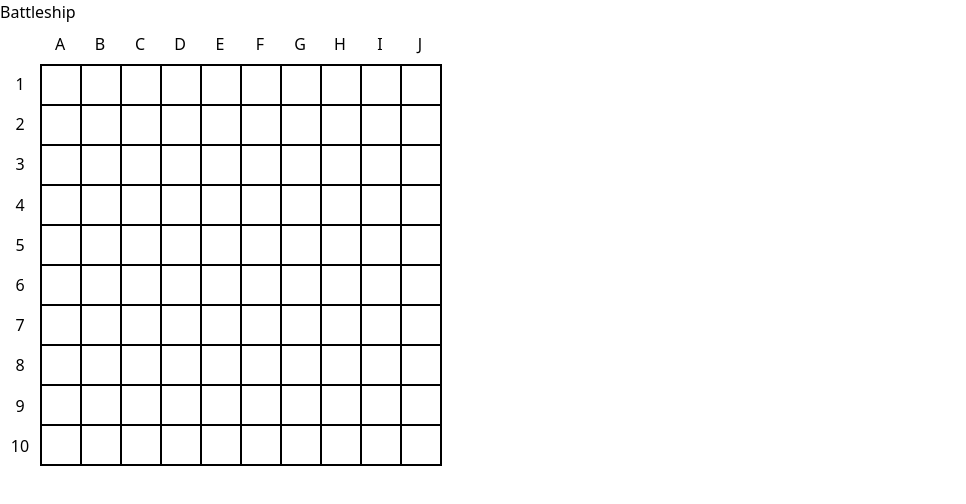
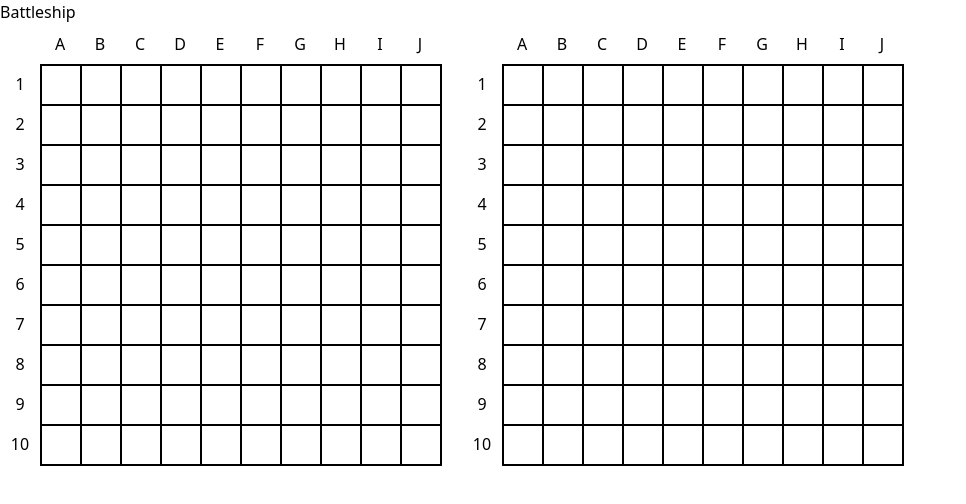
Before and after one commit to benamager/battleships, a React (Vite) app in the folder frontend/: page / in a window 1280 px wide. Shown: the top 504 px of the page, without its empty margins (0-966 px from the left). Built offline with nearby package versions, Linux system fonts and the light colour scheme.

Commit message:
Add game grid component

```diff
--- a/frontend/src/App.tsx
+++ b/frontend/src/App.tsx
@@ -1,42 +1,21 @@
 import "./app.scss";
+import GameGrid from "./components/GameGrid";
+import LabeledGameGrid from "./layouts/LabeledGameGrid";
 
 export default function App() {
-    const letters = ["A", "B", "C", "D", "E", "F", "G", "H", "I", "J"];
-    const numbers = Array.from({ length: 10 }, (_, i) => i + 1); // [1, 2, 3, ..., 10]
+    //placeholder 2d array with empty strings
+    const gridData = Array.from({ length: 10 }, () => Array.from({ length: 10 }, () => ""));
 
     return (
         <main>
             <h1>Battleship</h1>
-            <div className="game-grid-wrapper">
-                {/* Letter labels */}
-                <div className="game-grid__row">
-                    <div className="game-grid__cell game-grid__cell--hidden" />
-                    {letters.map((letter) => (
-                        <div key={letter} className="game-grid__cell game-grid__cell--hidden">
-                            {letter}
-                        </div>
-                    ))}
-                </div>
-                <div className="game-grid__alignment">
-                    {/* Number labels */}
-                    <div className="game-grid__column">
-                        {numbers.map((number) => (
-                            <div key={number} className="game-grid__cell game-grid__cell--hidden">
-                                {number}
-                            </div>
-                        ))}
-                    </div>
-                    {/* 2D array - game grid */}
-                    <div className="game-grid">
-                        {Array.from({ length: 10 }, (_, row) => (
-                            <div className="game-grid__row" key={row}>
-                                {Array.from({ length: 10 }, (_, column) => (
-                                    <div className="game-grid__cell" key={column} />
-                                ))}
-                            </div>
-                        ))}
-                    </div>
-                </div>
+            <div className="flex gap-5">
+                <LabeledGameGrid>
+                    <GameGrid gridData={gridData} />
+                </LabeledGameGrid>
+                <LabeledGameGrid>
+                    <GameGrid gridData={gridData} />
+                </LabeledGameGrid>
             </div>
         </main>
     );
--- a/frontend/src/app.scss
+++ b/frontend/src/app.scss
@@ -1,11 +1,43 @@
-/* Game grid (ocean) is a 2D array rendered as a 10x10 grid */
+
 $game-grid-width-height: 25rem;
 $game-grid-spacing: 0.05rem;
+$game-grid-cell-width-height: calc($game-grid-width-height / 10);
 
-.game-grid-wrapper {
-  width: calc($game-grid-width-height + $game-grid-spacing);
+/* Styles for the labels of letters and numbers around the game grid component */
+.game-grid-labels {
+  max-width: fit-content;
+  display: grid;
+  grid-template-columns: 2;
+  grid-template-rows: 2;
+  justify-content: flex-start;
+  user-select: none;
+
+  &__numbers {
+    display: flex;
+    flex-direction: column;
+    grid-row-start: 2;
+    grid-row-end: 2;
+  }
+
+  &__letters {
+    display: flex;
+    grid-column-start: 2;
+    grid-column-end: 2;
+  }
+
+  // Labels itself
+  &__label {
+    width: $game-grid-cell-width-height;
+    height: $game-grid-cell-width-height;
+    display: flex;
+    justify-content: center;
+    align-items: center;
+  }
 }
 
+
+/*  Styles for our main game grid (ocean)
+    which is the 2D array of cells that the player clicks on to place their ships */
 .game-grid {
   display: grid;
   grid-template-rows: repeat(10, 1fr);
@@ -14,7 +46,7 @@ $game-grid-spacing: 0.05rem;
 
   &__row {
     display: grid;
-    grid-template-columns: repeat(11, 1fr);
+    grid-template-columns: repeat(10, 1fr);
   }
 
   &__column {
@@ -22,37 +54,11 @@ $game-grid-spacing: 0.05rem;
     grid-template-rows: repeat(10, 1fr);
   }
 
-  &__alignment {
-    display: flex;
-  }
-
   &__cell {
     background-color: white;
-    width: calc($game-grid-width-height / 10);
-    height: calc($game-grid-width-height / 10);
+    width: $game-grid-cell-width-height;
+    height: $game-grid-cell-width-height;
     border: $game-grid-spacing solid black;
     cursor: pointer;
-
-    &--hidden {
-      border: none;
-      display: flex;
-      justify-content: center;
-      align-items: center;
-    }
-
-    &--empty {
-      background-color: white;
-    }
   }
 }
-
-@media (max-width: 768px) {
-  $game-grid-width-height: 20rem;
-
-  .game-grid {
-    &__cell {
-      width: calc($game-grid-width-height / 10);
-      height: calc($game-grid-width-height / 10);
-    }
-  }
-}
--- /dev/null
+++ b/frontend/src/components/GameGrid.tsx
@@ -0,0 +1,22 @@
+import React from "react";
+
+interface GameGridProps {
+    gridData: string[][];
+}
+
+// Is our game grid or ocean grid. It's a 2D array of strings.
+const GameGrid: React.FC<GameGridProps> = ({ gridData }) => {
+    return (
+        <div className="game-grid">
+            {gridData.map((rowData, rowIndex) => (
+                <div className="game-grid__row" key={rowIndex}>
+                    {rowData.map((_, columnIndex) => (
+                        <div className="game-grid__cell" key={columnIndex}></div>
+                    ))}
+                </div>
+            ))}
+        </div>
+    );
+};
+
+export default GameGrid;
--- /dev/null
+++ b/frontend/src/layouts/LabeledGameGrid.tsx
@@ -0,0 +1,36 @@
+import React from "react";
+
+interface LabeledGameGridProps {
+    children: React.ReactNode;
+}
+
+// Adds the labels of letters and numbers to the sides of the game grid.
+const LabeledGameGrid: React.FC<LabeledGameGridProps> = ({ children }) => {
+    const letters = ["A", "B", "C", "D", "E", "F", "G", "H", "I", "J"];
+    const numbers = Array.from({ length: 10 }, (_, i) => i + 1); // [1, 2, 3, ..., 10]
+
+    return (
+        <div className="game-grid-labels">
+            {/* Letter labels */}
+            <div className="game-grid-labels__letters">
+                {letters.map((letter) => (
+                    <div key={letter} className="game-grid-labels__label">
+                        {letter}
+                    </div>
+                ))}
+            </div>
+            {/* Number labels */}
+            <div className="game-grid-labels__numbers">
+                {numbers.map((number) => (
+                    <div key={number} className="game-grid-labels__label">
+                        {number}
+                    </div>
+                ))}
+            </div>
+            {/* Here goes components/GameGrid.tsx */}
+            {children}
+        </div>
+    );
+};
+
+export default LabeledGameGrid;
```
Also changed, not shown: 1 other file (tests, documents, lock files or other folders).
